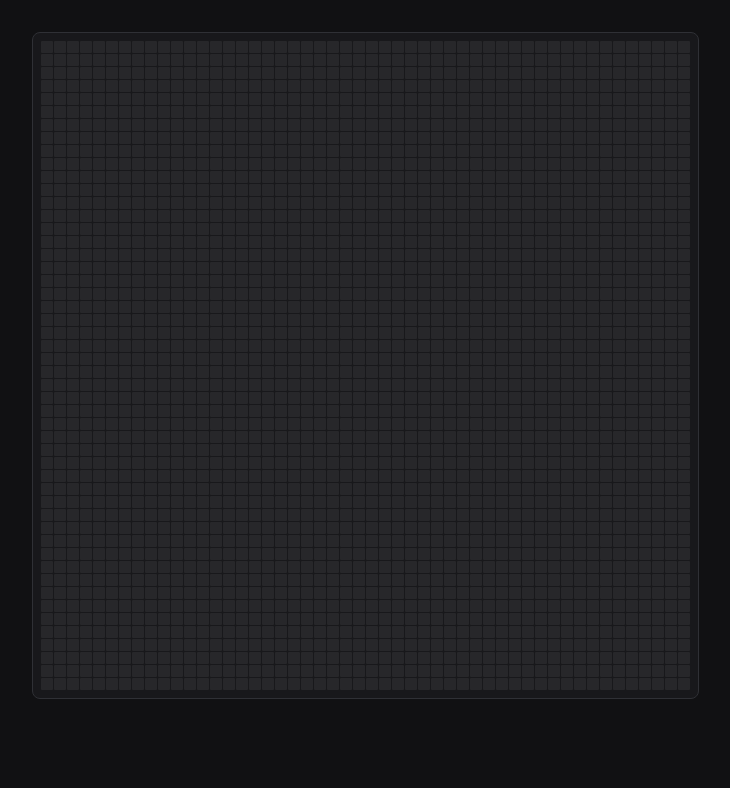
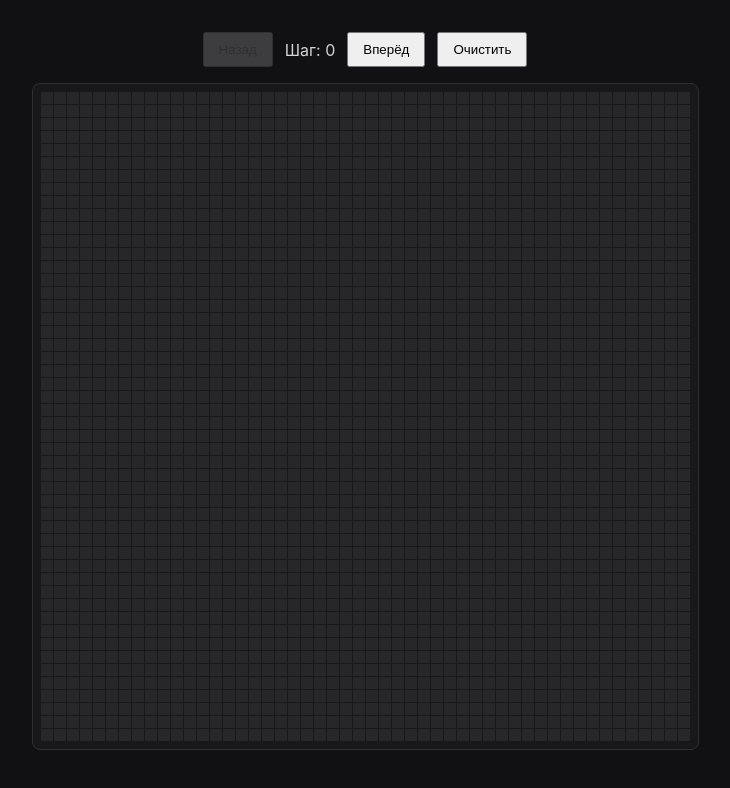
Before and after one commit to mazeoff/LifeSim, a React (Vite) app: page / in a window 1280 px wide. Shown: the top 788 px of the page, without its empty margins (275-1005 px from the left). Built offline with nearby package versions, Linux system fonts and the light colour scheme.

Commit message:
add controls to app

```diff
--- a/src/App.tsx
+++ b/src/App.tsx
@@ -2,6 +2,7 @@ import GameBoard from "./components/GameBoard/GameBoard"
 import { LifeEngine } from "./engine/LifeEngine";
 import styles from './App.module.scss';
 import { DEFAULT_AREA_SETTINGS } from "./engine/constants";
+import Controls from "./components/Controls/Controls";
 
 const { width, height } = DEFAULT_AREA_SETTINGS;
 const engine = new LifeEngine(width, height);
@@ -10,6 +11,7 @@ function App() {
 
     return (
         <main className={styles.app}>
+            <Controls engine={engine} />
             <GameBoard engine={engine} />
         </main>
     )
```
